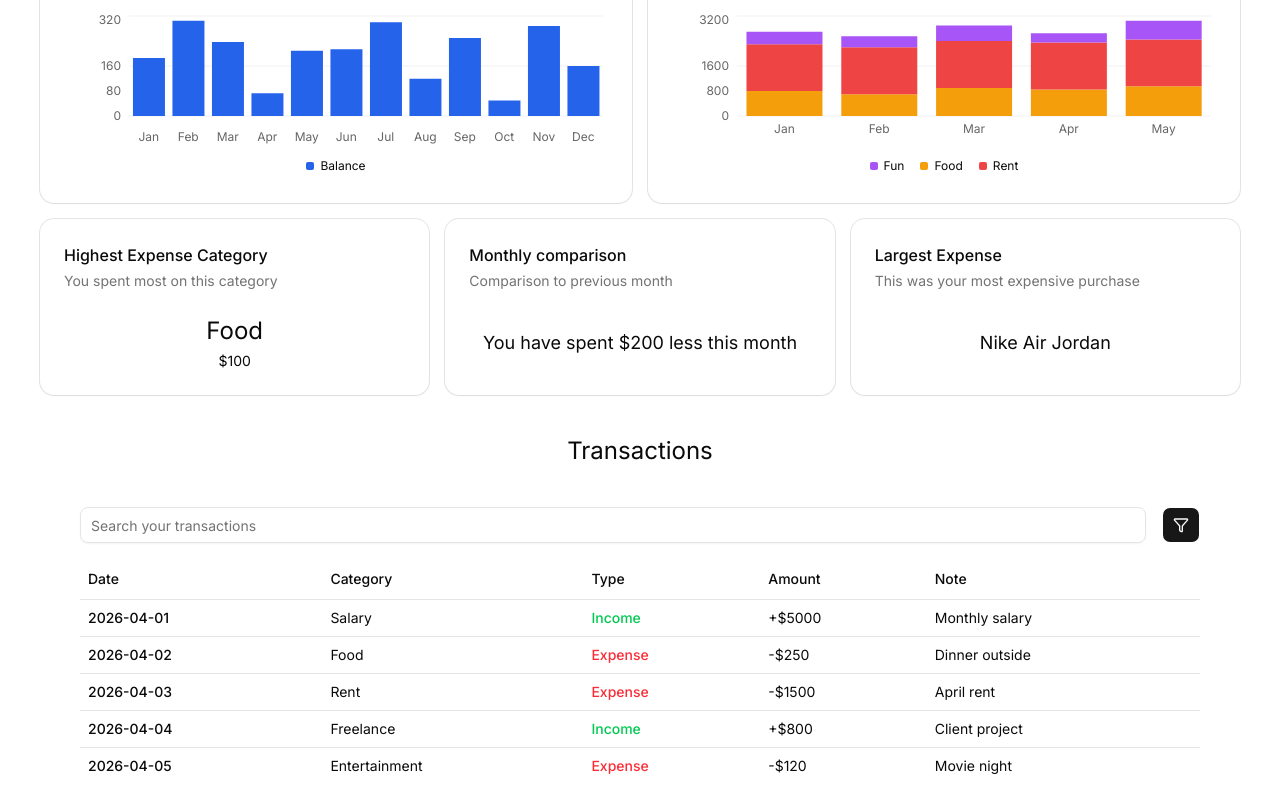
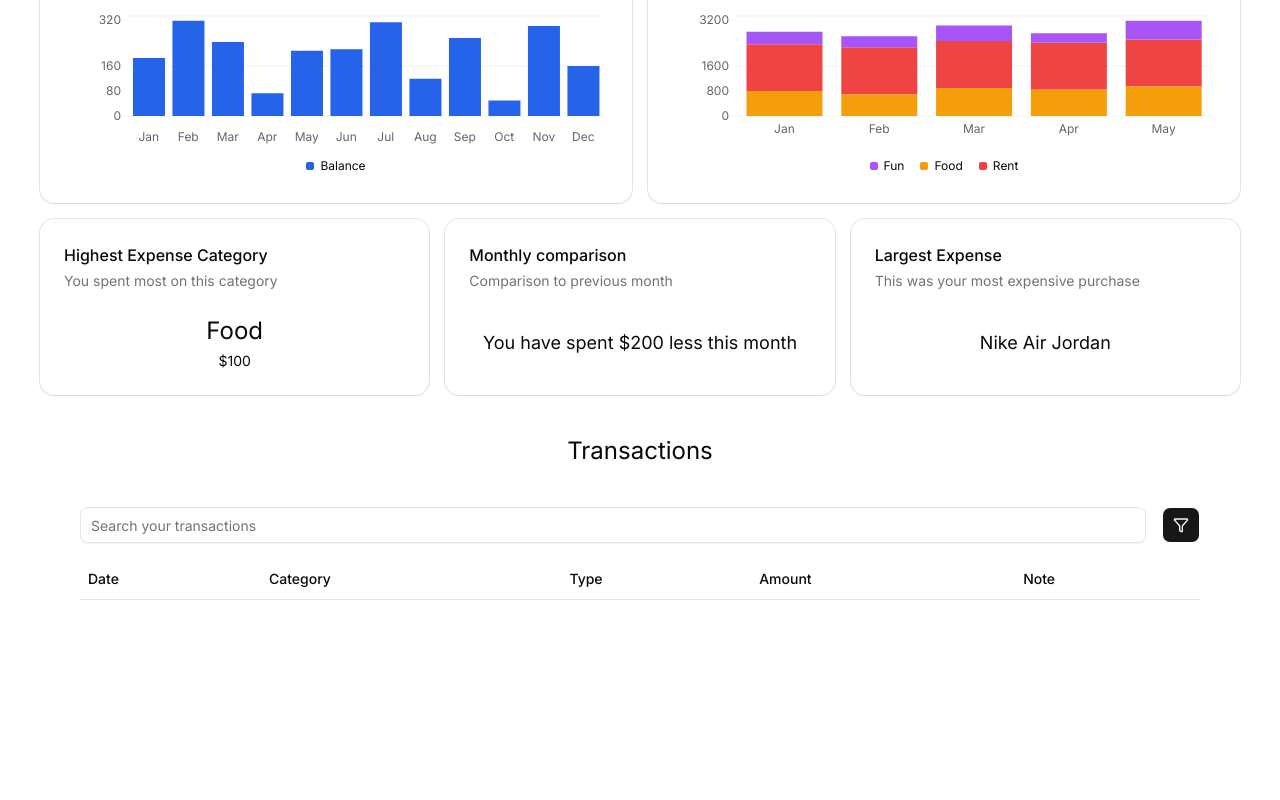
Before and after one commit to darshan03s/finance_tracker, a Next.js app: page / in a window 1280 px wide. Shown: the part 365-1165 px from the top of the page. After the commit the page ends 981 px from the top, so only its background shows below. Built offline with nearby package versions, Linux system fonts and the light colour scheme.

Commit message:
refactor: remove hardcoded transactions and add capitalize helper

```diff
--- a/components/add-income-dialog.tsx
+++ b/components/add-income-dialog.tsx
@@ -20,6 +20,7 @@ import {
   SelectTrigger,
   SelectValue
 } from '@/components/ui/select';
+import { capitalize } from '@/lib/utils';
 
 const AddIncomeDialog = ({
   open,
@@ -95,7 +96,7 @@ const AddIncomeDialog = ({
               <SelectGroup>
                 {categories.income.map((cat) => (
                   <SelectItem value={cat} key={cat}>
-                    {cat.slice(0, 1).toUpperCase().concat(cat.slice(1))}
+                    {capitalize(cat)}
                   </SelectItem>
                 ))}
               </SelectGroup>
--- a/components/transactions.tsx
+++ b/components/transactions.tsx
@@ -6,54 +6,12 @@ import {
   TableHeader,
   TableRow
 } from '@/components/ui/table';
-
-type Transaction = {
-  date: string;
-  category: string;
-  type: 'Income' | 'Expense';
-  amount: number;
-  note: string;
-};
-
-const transactions: Transaction[] = [
-  {
-    date: '2026-04-01',
-    category: 'Salary',
-    type: 'Income',
-    amount: 5000,
-    note: 'Monthly salary'
-  },
-  {
-    date: '2026-04-02',
-    category: 'Food',
-    type: 'Expense',
-    amount: 250,
-    note: 'Dinner outside'
-  },
-  {
-    date: '2026-04-03',
-    category: 'Rent',
-    type: 'Expense',
-    amount: 1500,
-    note: 'April rent'
-  },
-  {
-    date: '2026-04-04',
-    category: 'Freelance',
-    type: 'Income',
-    amount: 800,
-    note: 'Client project'
-  },
-  {
-    date: '2026-04-05',
-    category: 'Entertainment',
-    type: 'Expense',
-    amount: 120,
-    note: 'Movie night'
-  }
-];
+import { capitalize } from '@/lib/utils';
+import { useFinanceStore } from '@/stores/finance-store';
 
 const Transactions = () => {
+  const { transactions } = useFinanceStore();
+
   return (
     <Table>
       <TableHeader>
@@ -69,20 +27,20 @@ const Transactions = () => {
       <TableBody>
         {transactions.map((txn, index) => (
           <TableRow key={index}>
-            <TableCell className="font-medium">{txn.date}</TableCell>
+            <TableCell className="font-medium">{new Date(txn.date).toLocaleDateString()}</TableCell>
 
-            <TableCell>{txn.category}</TableCell>
+            <TableCell>{capitalize(txn.category)}</TableCell>
 
             <TableCell
               className={
-                txn.type === 'Income' ? 'text-green-500 font-medium' : 'text-red-500 font-medium'
+                txn.type === 'income' ? 'text-green-500 font-medium' : 'text-red-500 font-medium'
               }
             >
-              {txn.type}
+              {capitalize(txn.type)}
             </TableCell>
 
             <TableCell>
-              {txn.type === 'Income' ? '+' : '-'}${txn.amount}
+              {txn.type === 'income' ? '+' : '-'}${txn.amount}
             </TableCell>
 
             <TableCell>{txn.note}</TableCell>
--- a/lib/utils.ts
+++ b/lib/utils.ts
@@ -4,3 +4,7 @@ import { twMerge } from 'tailwind-merge';
 export function cn(...inputs: ClassValue[]) {
   return twMerge(clsx(inputs));
 }
+
+export function capitalize(str: string) {
+  return str.charAt(0).toUpperCase() + str.slice(1);
+}
```
